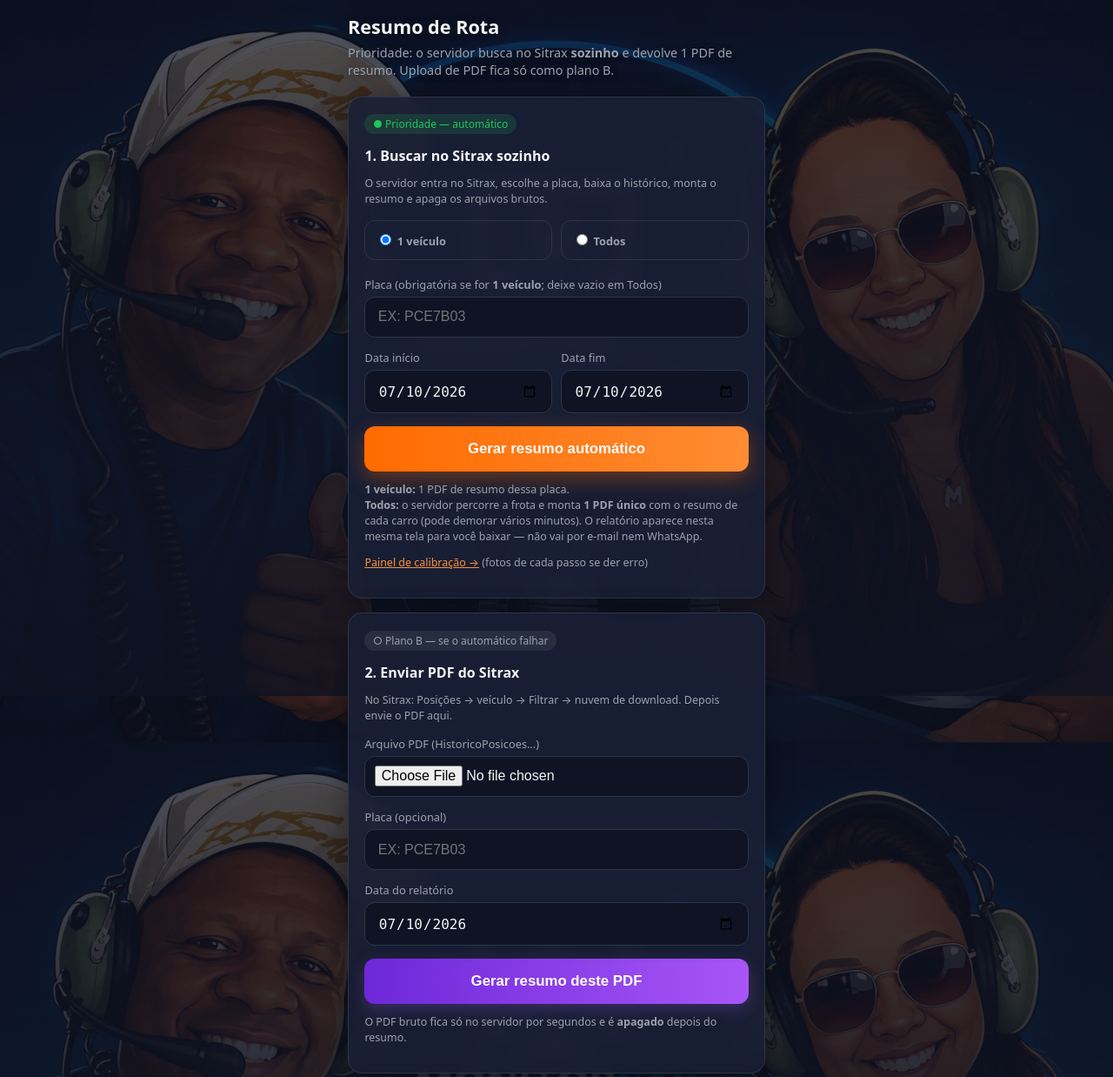
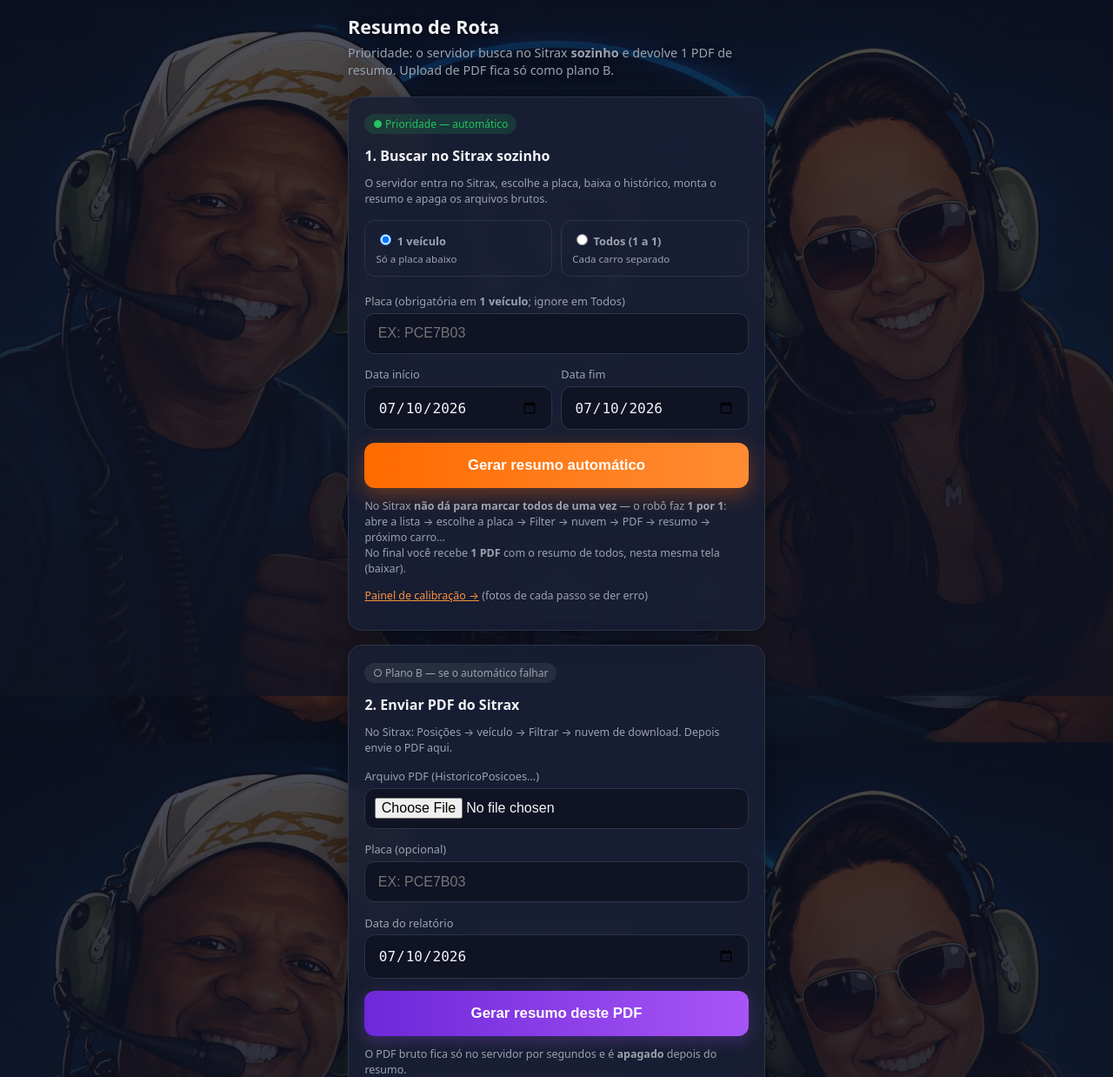
Before and after one commit to bielpxt98/monitorcar, a FastAPI app: page / in a window 1280 px wide. Shown: the top 1238 px of the page at 87% size. Run offline with FastAPI, Linux system fonts and the light colour scheme.

Commit message:
Clarify todos mode: process one vehicle at a time, single summary PDF at end

```diff
--- a/app/main.py
+++ b/app/main.py
@@ -147,25 +147,32 @@ def _run_job(modo: str, placa: str, d_ini: date, d_fim: date):
                         "Tente 1 placa ou use o upload de PDF."
                     )
 
+                # remove nomes inválidos; processa 1 placa por vez (Sitrax não tem "selecionar todos")
+                vehicles = [
+                    v
+                    for v in vehicles
+                    if v.get("placa")
+                    and v["placa"].upper() not in ("TODOS", "TODAS", "ALL", "FROTA")
+                ]
                 debug_session.step(
                     "frota_lista",
-                    f"{len(vehicles)} veículo(s): "
-                    + ", ".join(v["placa"] for v in vehicles[:20]),
+                    f"Frota: {len(vehicles)} veículo(s) — processando 1 a 1: "
+                    + ", ".join(v["placa"] for v in vehicles[:25]),
                     ok=True,
                     screenshot=False,
                 )
 
                 for i, v in enumerate(vehicles):
                     pl = v["placa"]
-                    if pl in ("TODOS", "TODAS", "ALL", "FROTA"):
-                        continue
                     debug_session.step(
-                        f"frota_{i+1}_{pl}",
-                        f"Processando {i+1}/{len(vehicles)}: {pl}",
+                        f"frota_{i+1}_de_{len(vehicles)}_{pl}",
+                        f"1 a 1 → ({i+1}/{len(vehicles)}) placa {pl}: "
+                        "Vehicle → Select → Filter → Export PDF → resumo",
                         ok=True,
                         screenshot=False,
                     )
                     try:
+                        # cada ciclo reabre o fluxo completo no Sitrax (1 placa)
                         pdf_bruto = None
                         try:
                             pdf_bruto = bot.download_historico_pdf(
@@ -176,9 +183,21 @@ def _run_job(modo: str, placa: str, d_ini: date, d_fim: date):
 
                         if pdf_bruto and Path(pdf_bruto).exists():
                             _, positions = positions_from_pdf(pdf_bruto)
+                            debug_session.step(
+                                f"frota_pdf_ok_{pl}",
+                                f"{pl}: PDF baixado ({Path(pdf_bruto).stat().st_size} bytes)",
+                                ok=True,
+                                screenshot=False,
+                            )
                         else:
                             positions = bot.get_positions_for_plate(
                                 pl, data_ini=d_ini, data_fim=d_fim
+                            )
+                            debug_session.step(
+                                f"frota_scrape_{pl}",
+                                f"{pl}: sem PDF, usou scrape da tabela",
+                                ok=True,
+                                screenshot=False,
                             )
 
                         total_pontos += len([p for p in positions if p.when])
--- a/app/templates/index.html
+++ b/app/templates/index.html
@@ -116,14 +116,16 @@
           <label class="mode" style="display:block;border:1px solid var(--border);border-radius:12px;padding:.75rem;cursor:pointer">
             <input type="radio" name="modo" value="placa" {% if not modo or modo == 'placa' %}checked{% endif %} />
             <strong>1 veículo</strong>
+            <span style="display:block;font-size:.72rem;color:var(--muted);margin-top:.25rem">Só a placa abaixo</span>
           </label>
           <label class="mode" style="display:block;border:1px solid var(--border);border-radius:12px;padding:.75rem;cursor:pointer">
             <input type="radio" name="modo" value="todos" {% if modo == 'todos' %}checked{% endif %} />
-            <strong>Todos</strong>
+            <strong>Todos (1 a 1)</strong>
+            <span style="display:block;font-size:.72rem;color:var(--muted);margin-top:.25rem">Cada carro separado</span>
           </label>
         </div>
 
-        <label for="placa">Placa (obrigatória se for <strong>1 veículo</strong>; deixe vazio em Todos)</label>
+        <label for="placa">Placa (obrigatória em <strong>1 veículo</strong>; ignore em Todos)</label>
         <input id="placa" name="placa" type="text" placeholder="Ex: PCE7B03"
                value="{{ placa or '' }}" style="text-transform:uppercase"
                autocomplete="off" />
@@ -140,9 +142,9 @@
         </div>
         <button type="submit" class="btn-primary" id="btn-auto">Gerar resumo automático</button>
         <p class="hint">
-          <strong>1 veículo:</strong> 1 PDF de resumo dessa placa.<br/>
-          <strong>Todos:</strong> o servidor percorre a frota e monta <strong>1 PDF único</strong> com o resumo de cada carro (pode demorar vários minutos).
-          O relatório aparece nesta mesma tela para você baixar — não vai por e-mail nem WhatsApp.
+          No Sitrax <strong>não dá para marcar todos de uma vez</strong> — o robô faz <strong>1 por 1</strong>:<br/>
+          abre a lista → escolhe a placa → Filter → nuvem → PDF → resumo → próximo carro…<br/>
+          No final você recebe <strong>1 PDF</strong> com o resumo de todos, nesta mesma tela (baixar).
         </p>
       </form>
       <p class="hint">
```
